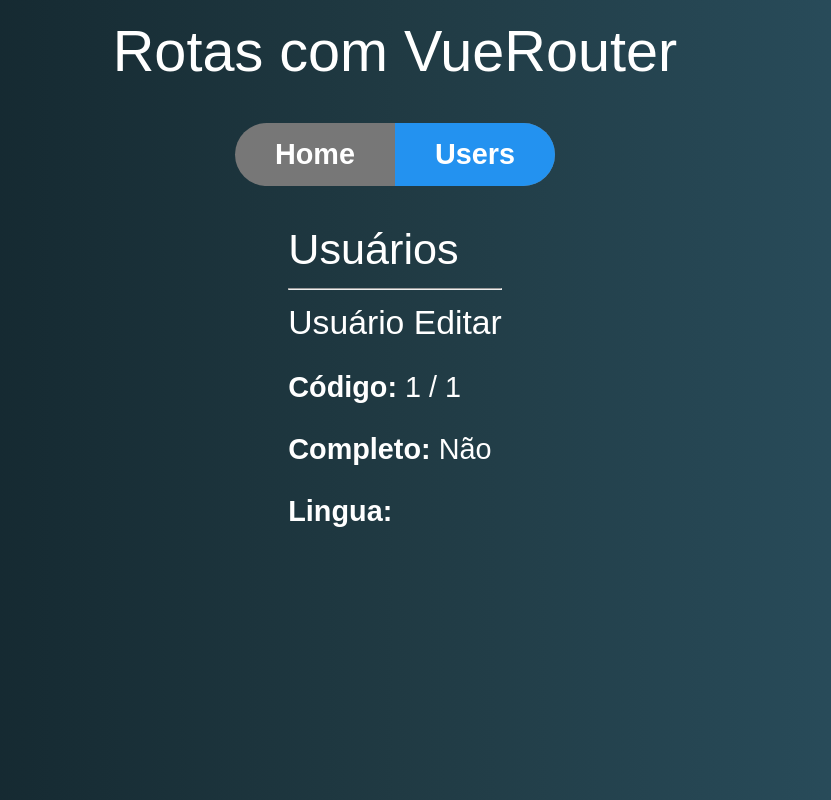
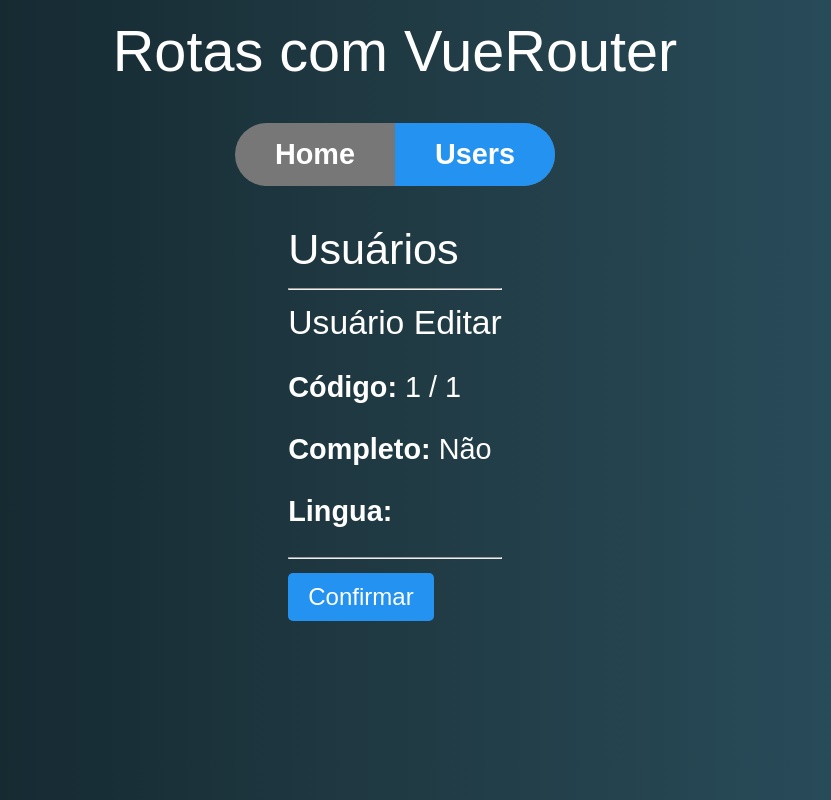
Before and after one commit to ViniciusTBednascki/CursoVuejs, a Vue app in the folder rotas/rotas-exercicios/: page /usuario/1/editar in a window 1280 px wide. Shown: the top 800 px of the page, without its empty margins (245-1076 px from the left). Built offline with nearby package versions, Linux system fonts and the light colour scheme; the HTML template or start-up script is replaced by a standard one.

Commit message:
criando interceptadores para antes de navegação para dentro componentes

```diff
--- a/rotas/rotas-exercicios/src/components/usuario/UsuarioDetalhe.vue
+++ b/rotas/rotas-exercicios/src/components/usuario/UsuarioDetalhe.vue
@@ -10,6 +10,12 @@
 <script>
 export default {
   props: ['id'],
+  beforeRouteEnter(to, from, next) {
+    console.log('dentro do componente -> usuário detalhe')
+    // next(vm => {
+    //   console.log(vm.id)
+    // })
+  }
   // data() {
   //   return {
   //     id: this.$route.params.id
--- a/rotas/rotas-exercicios/src/components/usuario/UsuarioEditar.vue
+++ b/rotas/rotas-exercicios/src/components/usuario/UsuarioEditar.vue
@@ -4,6 +4,8 @@
       <p><strong>Código: </strong>{{id}} / {{$route.params.id}}</p>
       <p><strong>Completo: </strong>{{$route.query.completo ? 'Sim': 'Não'}}</p>
       <p><strong>Lingua: </strong>{{$route.query.lingua}}</p>
+      <hr>
+      <button primario>Confirmar</button>
       <div id="rodape">
         <h3>Curso Vue</h3>
       </div>
--- a/rotas/rotas-exercicios/src/router.js
+++ b/rotas/rotas-exercicios/src/router.js
@@ -10,7 +10,7 @@ import UsuarioEditar from './components/usuario/UsuarioEditar'
 
 Vue.use(Router)
 
-export default new Router({
+const router = new Router({
     mode: 'history',
     scrollBehavior(to, from, savedPosition) {
         if(savedPosition) {
@@ -40,7 +40,10 @@ export default new Router({
         props: true,
         children: [
             {path: '', component: UsuarioLista},
-            {path: ':id', component: UsuarioDetalhe, props: true},
+            {path: ':id', component: UsuarioDetalhe, props: true, beforeEnter: (to, from, next) => {
+                console.log('antes da rota -> usuário detalhe')
+                next()
+            }},
             {path: ':id/editar', component: UsuarioEditar, props: true, name: "editarUsuario"},
         ]
     }, {
@@ -51,3 +54,10 @@ export default new Router({
         redirect: '/'
     }]
 })
+
+router.beforeEach((to, from, next) => {
+    console.log('antes das rotas -> global')
+    next()
+})
+
+export default router
```
